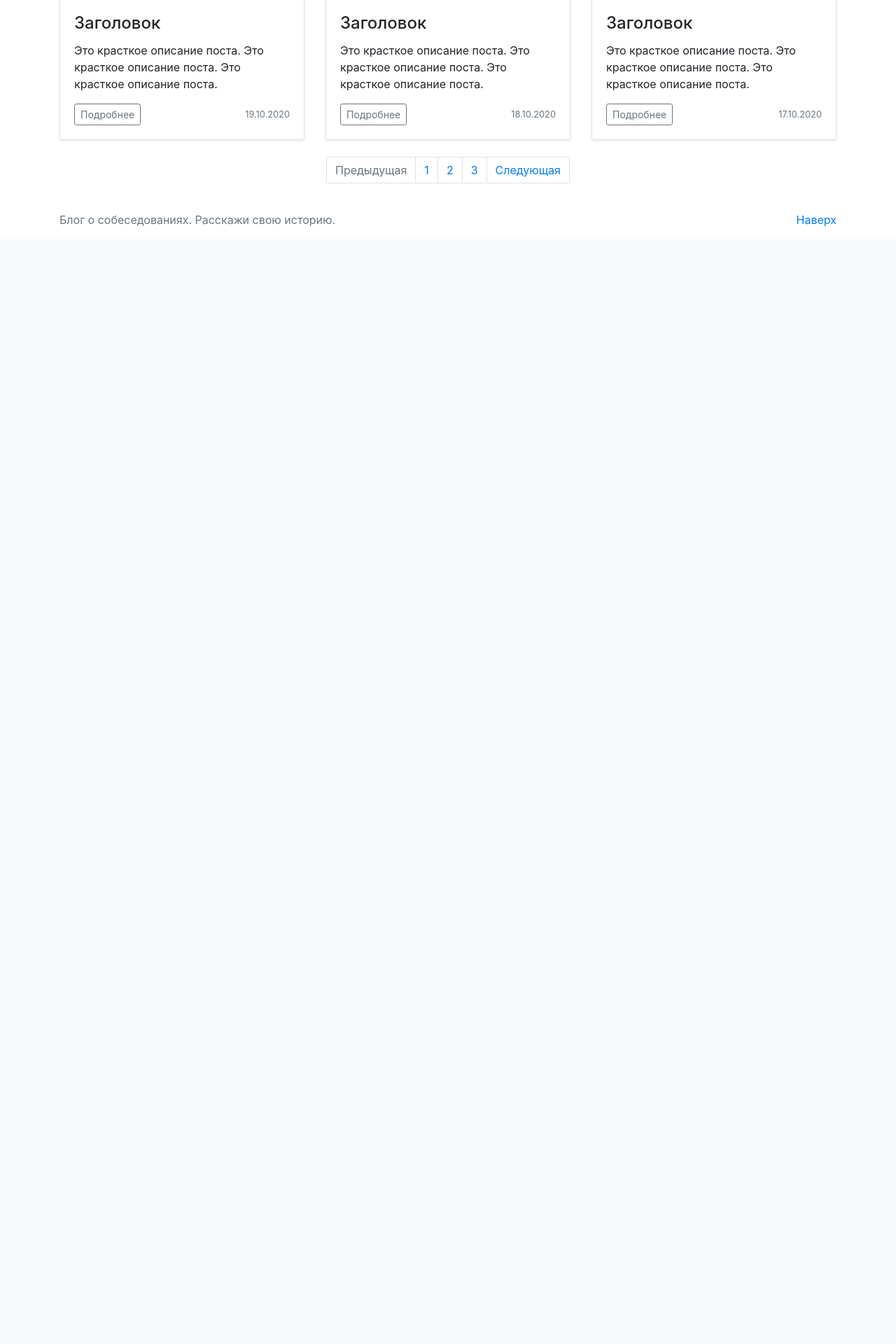
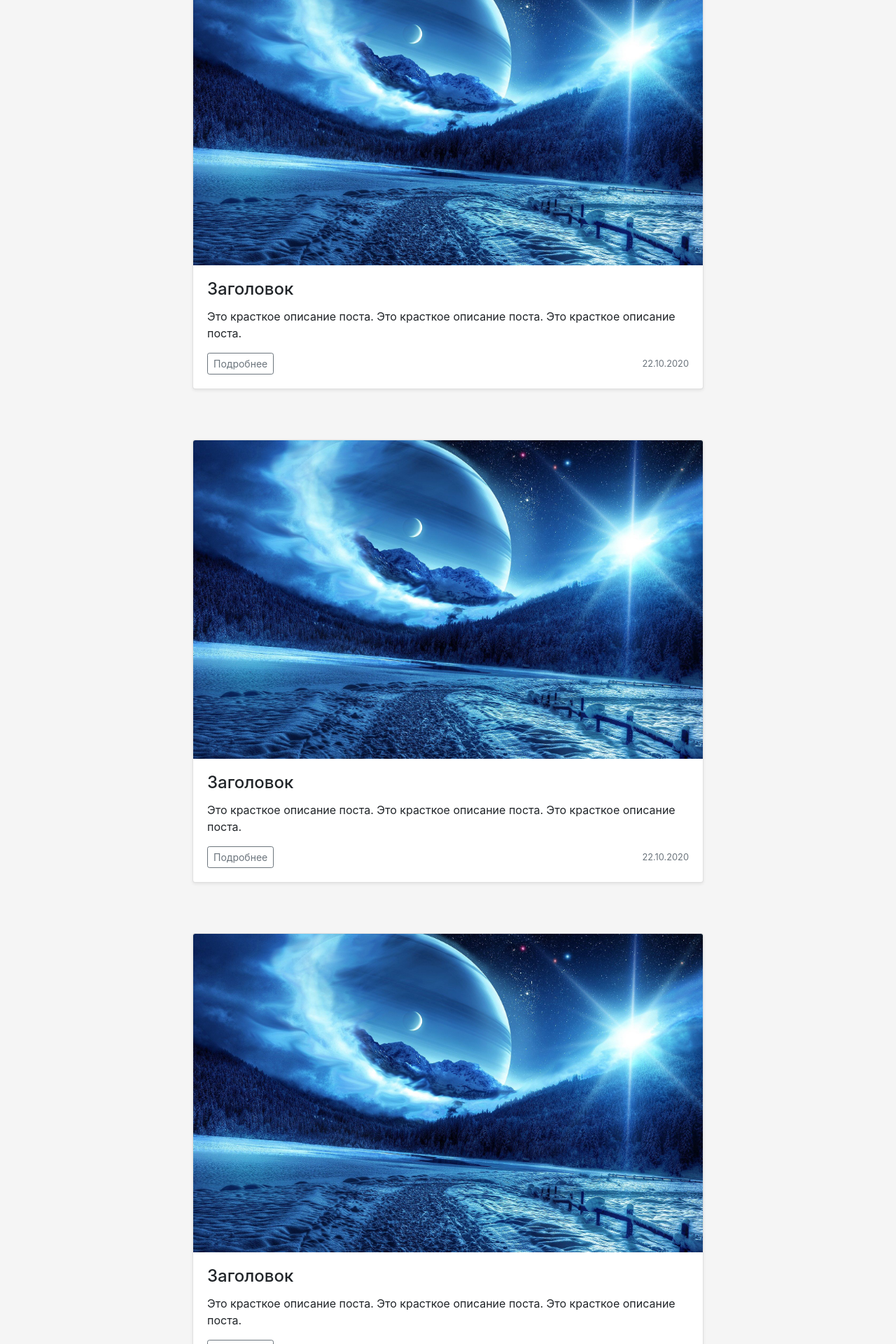
Before and after one commit to KaiLex1121/interviews_review, a Django app: page / in a window 1280 px wide. Shown: the part 887-2807 px from the top of the page at 70% size. Before the commit the page ends 1210 px from the top, so only its background shows below. Run offline with Django 4.2, Linux system fonts and the light colour scheme.

Commit message:
The home page and the navbar were created.

```diff
--- /dev/null
+++ b/interview_review/interview_review_app/static/interview_review_app/css/style.css
@@ -0,0 +1,24 @@
+.bg-pink {
+    background-color: #ffeaef !important;
+  }
+
+.bg-darker-pink {
+    background-color: #ffdde7;
+}
+
+.bg-gray {
+    background-color: #F5F5F5;
+}
+
+.navbar .form-inline {
+    display: flex;
+    flex-flow: row wrap;
+    justify-content: center;
+    align-items: center;
+    width: 100%;
+  }
+
+  .navbar .form-inline .form-control {
+    display: flex;
+    width: 30%;
+  }
--- a/interview_review/interview_review_app/templates/interview_review_app/base.html
+++ b/interview_review/interview_review_app/templates/interview_review_app/base.html
@@ -1,3 +1,5 @@
+{% load static %}
+
 <!doctype html>
 <html lang="en">
   <head>
@@ -6,10 +8,13 @@
     <link rel="stylesheet" href="https://cdn.jsdelivr.net/npm/bootstrap@4.5.3/dist/css/bootstrap.min.css"
           integrity="sha384-TX8t27EcRE3e/ihU7zmQxVncDAy5uIKz4rEkgIXeMed4M0jlfIDPvg6uqKI2xXr2"
           crossorigin="anonymous">
-    <link rel="stylesheet" href="css/style.css">
+    <link rel="stylesheet" href="{% static 'interview_review_app/css/style.css' %}">
+    {% block head %}{% endblock %}
   </head>
-  <body>
-    {% include './includes/navbar.html' %}
+
+  <body class="bg-gray">
+
+    {% include 'includes/navbar.html' %}
 
     {% block header %}{% endblock %}
 
@@ -17,14 +22,14 @@
 
     {% block pagination %}{% endblock %}
 
-    {% include './includes/footer.html' %}
-
     <script src="https://code.jquery.com/jquery-3.5.1.slim.min.js"
             integrity="sha384-DfXdz2htPH0lsSSs5nCTpuj/zy4C+OGpamoFVy38MVBnE+IbbVYUew+OrCXaRkfj"
             crossorigin="anonymous"></script>
+
     <script src="https://cdn.jsdelivr.net/npm/bootstrap@4.5.3/dist/js/bootstrap.bundle.min.js"
             integrity="sha384-ho+j7jyWK8fNQe+A12Hb8AhRq26LrZ/JpcUGGOn+Y7RsweNrtN/tE3MoK7ZeZDyx"
             crossorigin="anonymous"></script>
     <script src="js/script.js"></script>
+
   </body>
 </html>
--- a/interview_review/interview_review_app/templates/interview_review_app/home.html
+++ b/interview_review/interview_review_app/templates/interview_review_app/home.html
@@ -1,14 +1,15 @@
 {% extends 'base.html' %}
+{% load static %}
 
 {% block title %}Главная страница моего блога{% endblock %}
 
 {% block content %}
-    <div class="container">
-      <h1 class="my-3">Последние записи блога</h1>
-      <div class="row">
-        <div class="col-md-4">
-          <div class="card mb-4 shadow-sm">
-            <img src="img/third_img.jpg" alt="" class="card-img-top">
+
+<div class="container mt-5">
+    <div class="row justify-content-center">
+      <div class="col-md-8">
+        <div class="card rounded mb-4 shadow-sm" style="width: 100%;">
+            <img src="{% static 'interview_review_app/img/img_1.jpeg' %}" alt="" class="card-img-top">
             <div class="card-body">
                 <h4 class="card-title">Заголовок</h4>
                 <p class="card-text">Это красткое описание поста. Это красткое описание поста. Это красткое описание поста. </p>
@@ -21,9 +22,14 @@
             </div>
             </div>
       </div>
-        <div class="col-md-4">
-          <div class="card mb-4 shadow-sm">
-            <img src="img/second_image.jpg" alt="" class="card-img-top">
+    </div>
+</div>
+
+<div class="container mt-5">
+    <div class="row justify-content-center">
+      <div class="col-md-8">
+        <div class="card mb-4 shadow-sm" style="width: 100%;">
+            <img src="{% static 'interview_review_app/img/img_1.jpeg' %}" alt="" class="card-img-top">
             <div class="card-body">
                 <h4 class="card-title">Заголовок</h4>
                 <p class="card-text">Это красткое описание поста. Это красткое описание поста. Это красткое описание поста. </p>
@@ -31,14 +37,19 @@
                 <div class="btn-group">
                     <a href="#" class="btn btn-sm btn-outline-secondary">Подробнее</a>
                 </div>
-                <small class="text-muted">21.10.2020</small>
+                <small class="text-muted">22.10.2020</small>
                 </div>
             </div>
             </div>
       </div>
-        <div class="col-md-4">
-          <div class="card mb-4 shadow-sm">
-            <img src="img/first_img.jpg" alt="" class="card-img-top">
+    </div>
+</div>
+
+<div class="container mt-5">
+    <div class="row justify-content-center">
+      <div class="col-md-8">
+        <div class="card mb-4 shadow-sm" style="width: 100%;">
+            <img src="{% static 'interview_review_app/img/img_1.jpeg' %}" alt="" class="card-img-top">
             <div class="card-body">
                 <h4 class="card-title">Заголовок</h4>
                 <p class="card-text">Это красткое описание поста. Это красткое описание поста. Это красткое описание поста. </p>
@@ -46,15 +57,19 @@
                 <div class="btn-group">
                     <a href="#" class="btn btn-sm btn-outline-secondary">Подробнее</a>
                 </div>
-                <small class="text-muted">20.10.2020</small>
+                <small class="text-muted">22.10.2020</small>
+                </div>
+            </div>
             </div>
       </div>
     </div>
 </div>
 
-        <div class="col-md-4">
-          <div class="card mb-4 shadow-sm">
-            <img src="img/first_img.jpg" alt="" class="card-img-top">
+<div class="container mt-5">
+    <div class="row justify-content-center">
+      <div class="col-md-8">
+        <div class="card mb-4 shadow-sm" style="width: 100%;">
+            <img src="{% static 'interview_review_app/img/img_1.jpeg' %}" alt="" class="card-img-top">
             <div class="card-body">
                 <h4 class="card-title">Заголовок</h4>
                 <p class="card-text">Это красткое описание поста. Это красткое описание поста. Это красткое описание поста. </p>
@@ -62,14 +77,19 @@
                 <div class="btn-group">
                     <a href="#" class="btn btn-sm btn-outline-secondary">Подробнее</a>
                 </div>
-                <small class="text-muted">19.10.2020</small>
+                <small class="text-muted">22.10.2020</small>
                 </div>
             </div>
             </div>
       </div>
-        <div class="col-md-4">
-          <div class="card mb-4 shadow-sm">
-            <img src="img/second_image.jpg" alt="" class="card-img-top">
+    </div>
+</div>
+
+<div class="container mt-5">
+    <div class="row justify-content-center">
+      <div class="col-md-8">
+        <div class="card mb-4 shadow-sm" style="width: 100%;">
+            <img src="{% static 'interview_review_app/img/img_1.jpeg' %}" alt="" class="card-img-top">
             <div class="card-body">
                 <h4 class="card-title">Заголовок</h4>
                 <p class="card-text">Это красткое описание поста. Это красткое описание поста. Это красткое описание поста. </p>
@@ -77,44 +97,15 @@
                 <div class="btn-group">
                     <a href="#" class="btn btn-sm btn-outline-secondary">Подробнее</a>
                 </div>
-                <small class="text-muted">18.10.2020</small>
-              </div>
-            </div>
-          </div>
-        </div>
-        <div class="col-md-4">
-          <div class="card mb-4 shadow-sm">
-            <img src="img/third_img.jpg" alt="" class="card-img-top">
-            <div class="card-body">
-
-<h4 class="card-title">Заголовок</h4>
-              <p class="card-text">Это красткое описание поста. Это красткое описание поста. Это красткое описание поста. </p>
-              <div class="d-flex justify-content-between align-items-center">
-                <div class="btn-group">
-                  <a href="#" class="btn btn-sm btn-outline-secondary">Подробнее</a>
-                </div>
-                <small class="text-muted">17.10.2020</small>
+                <small class="text-muted">22.10.2020</small>
                 </div>
             </div>
             </div>
       </div>
     </div>
 </div>
+
 {% endblock %}
 
-{% block pagination %}
-    <nav aria-label="Paginate me">
-      <ul class="pagination justify-content-center">
-        <li class="page-item disabled">
-          <a class="page-link" href="#" tabindex="-1">Предыдущая</a>
-        </li>
-        <li class="page-item"><a class="page-link" href="#">1</a></li>
-        <li class="page-item"><a class="page-link" href="#">2</a></li>
-        <li class="page-item"><a class="page-link" href="#">3</a></li>
-        <li class="page-item">
-          <a class="page-link" href="#">Следующая</a>
-        </li>
-      </ul>
     </nav>
     <br>
-{% endblock %}
--- a/interview_review/interview_review_app/templates/interview_review_app/includes/footer.html
+++ /dev/null
@@ -1,8 +0,0 @@
-<footer class="footer">
-    <div class="container">
-      <p class="float-right">
-        <a href="#">Наверх</a>
-      </p>
-      <span class="text-muted">Блог о собеседованиях. Расскажи свою историю. </span>
-    </div>
-  </footer>
--- a/interview_review/interview_review_app/templates/interview_review_app/includes/navbar.html
+++ b/interview_review/interview_review_app/templates/interview_review_app/includes/navbar.html
@@ -1,30 +1,33 @@
-<nav class="navbar navbar-expand-lg navbar-light bg-dark sticky-top">
+{% load static %}
+
+<nav class="navbar navbar-expand-lg navbar-light bg-pink sticky-top">
+
     <a href="#" class="navbar-brand">
-      <img src="https://upload.wikimedia.org/wikipedia/commons/c/c3/Python-logo-notext.svg" width="30" height="30" alt="logo">
+      <img src="{% static 'interview_review_app/img/logo.png' %}" width="30" height="30" alt="logo">
     </a>
-    <a href="#" class="navbar-brand">
-      <img src="https://nuxtjs.org/logos/nuxt-square-white.svg" width="30" height="30" alt="logo">
-    </a>
+
     <button class="navbar-toggler" type="button" data-toggle="collapse"
             data-target="#navbarSupportedContent"
             aria-controls="navbarSupportedContent" aria-expanded="false" aria-label="Toggle navigation">
       <span class="navbar-toggler-icon"></span>
     </button>
+
     <div class="collapse navbar-collapse" id="navbarSupportedContent">
       <ul class="navbar-nav mr-auto">
-        <li class="nav-item active">
-          <a href="#" class="nav-link">Главная</a>
+        <li class="nav-item">
+          <a href="#" class="nav-link">Компании</a>
         </li>
         <li class="nav-item ">
-          <a href="#" class="nav-link">Контакты</a>
+          <a href="#" class="nav-link">Вакансии</a>
         </li>
       </ul>
-      <form action="" class="form-inline my-2 my-lg-0">
-        <input type="text" class="form-control mr-sm-2" placeholder="Поиск" aria-label="Поиск">
-        <button class="btn btn-outline-success my-2 my-sm-0 mr-2" type="submit">Поиск</button>
+
+      <form class="form-inline mx-auto">
+        <input class="form-control bg-darker-pink" type="search" placeholder="Поиск">
       </form>
-      <a href="#" class="btn btn-outline-light mr-2">Вход</a>
-      <a href="#" class="btn btn-outline-light mr-2">Регистрация</a>
-      <a href="#" class="btn btn-outline-light">Выход</a>
+
+      <a href="#" class="btn btn-light border-0 shadow-sm mr-2">Создать</a>
+      <a href="#" class="btn btn-light border-0 shadow-sm mr-2">Вход</a>
+      <a href="#" class="btn btn-light border-0 shadow-sm mr-2">Регистрация</a>
     </div>
   </nav>
```
Also changed, not shown: interview_review/interview_review_app/static/interview_review_app/img/img_1.jpeg (added), interview_review/interview_review_app/static/interview_review_app/img/logo.png (added). Lines whose indentation alone changed are shown as unchanged.
